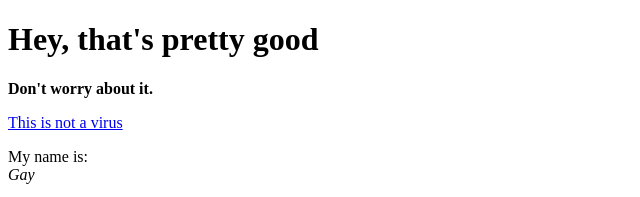
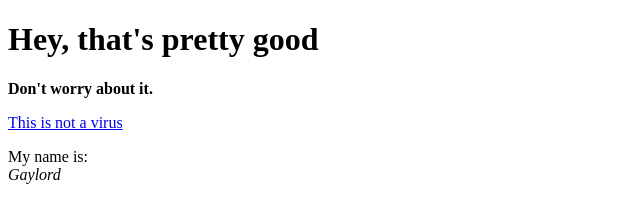
Before and after one commit to treydemas/cartoon-hero, a plain HTML site: page test.html in a window 1280 px wide. Shown: the top 197 px of the page, 0-640 px from the left. Drawn offline with Linux system fonts and the light colour scheme.

Commit message:
Added more text

```diff
--- a/test.html
+++ b/test.html
@@ -8,7 +8,7 @@
 	<p><b>Don't worry about it.</b></p>
 	<a href="https://google.com" target="_blank" title="I promise it's not a virus">This is not a virus</a>
 	<p>My name is:<br>
-	<i>Gay</i></p>
+	<i>Gaylord</i></p>
 	<img src="https://wallpaperplay.com/walls/full/d/3/6/13585.jpg">
 </body>
 </html>
```
